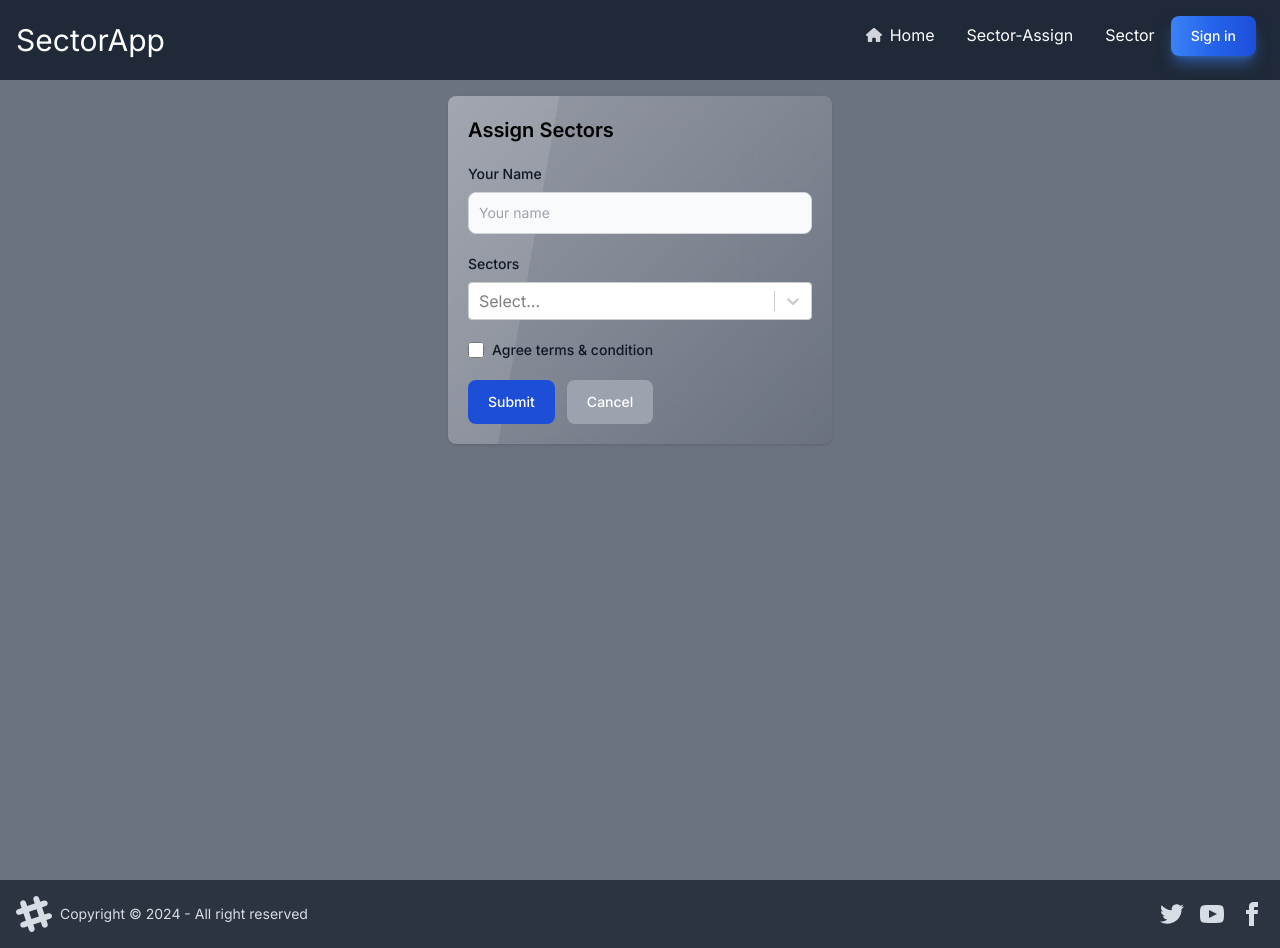
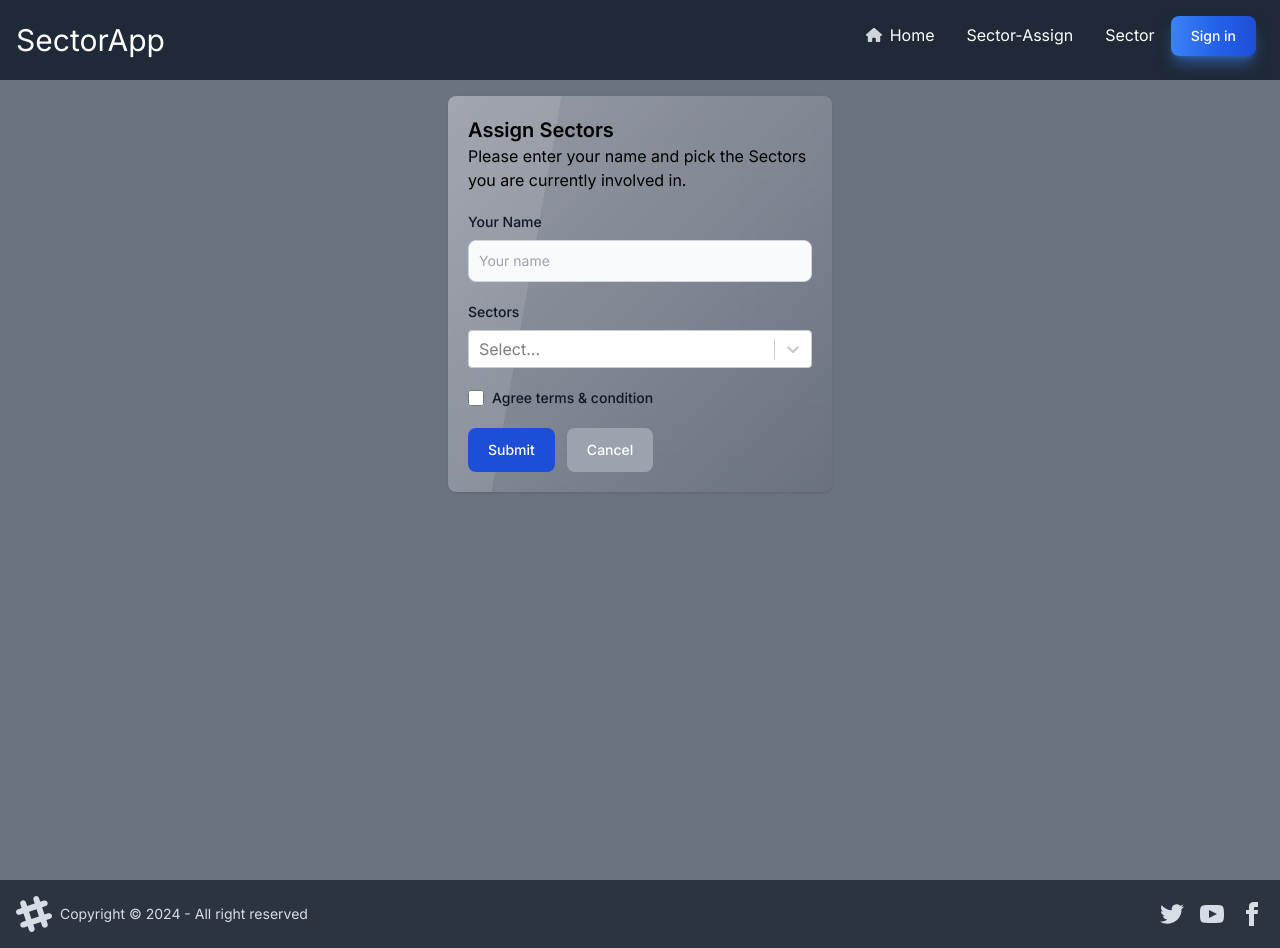
Before and after one commit to rabbyalone/nextjs-sectorapp, a Next.js app: page /sector-assign/assign in a window 1280 px wide. Built offline with nearby package versions, Linux system fonts and the light colour scheme; no server answers.

Commit message:
added text in create sector assign

```diff
--- a/app/sector-assign/assign/page.js
+++ b/app/sector-assign/assign/page.js
@@ -56,7 +56,8 @@ export default function CreatePage() {
         <>
             <div className="max-w-sm mx-auto glass border border-gray-200 rounded-lg shadow dark:bg-gray-800 dark:border-gray-700">
                 <div className="p-5">
-                    <h2 className="card-title mb-5">Assign Sectors</h2>
+                    <h2 className="card-title ">Assign Sectors</h2>
+                    <p className='text-l mb-5'>Please enter your name and pick the Sectors you are currently involved in.</p>
 
                     <form onSubmit={handleSubmit} className="max-w-sm">
                         <div className="mb-5">
```
